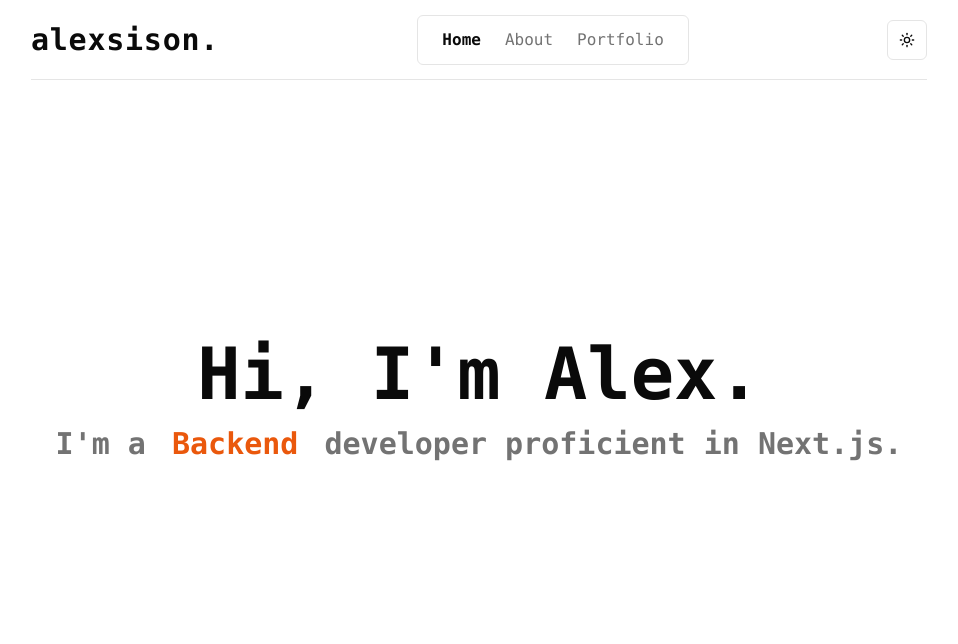
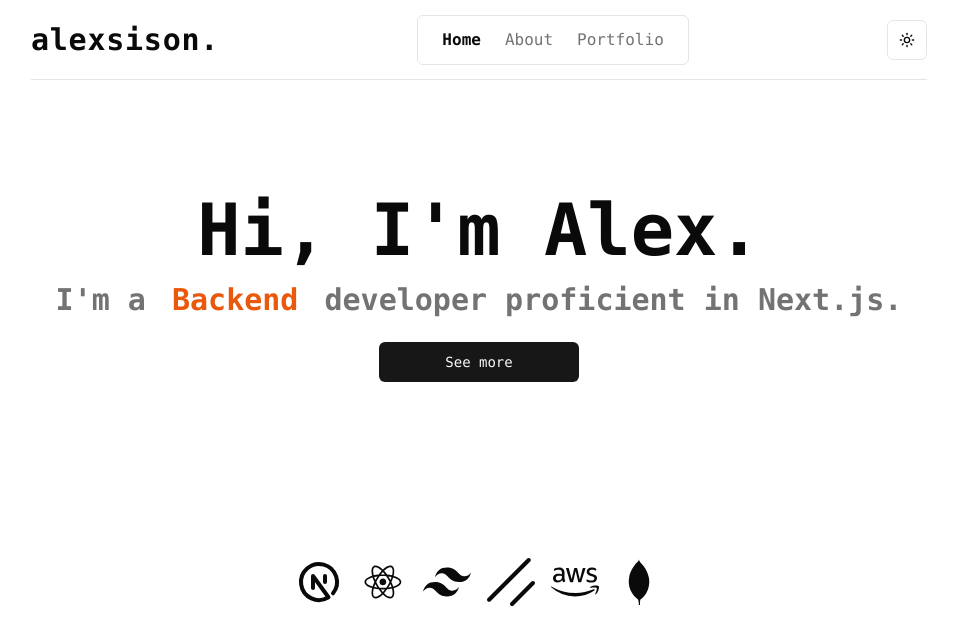
Before and after one commit to alexmortelsison/alexsisoncv, a Next.js app: page / in a window 1280 px wide. Shown: the top 644 px of the page, without its empty margins (161-1119 px from the left). Built offline with nearby package versions, Linux system fonts and the light colour scheme.

Commit message:
updated HomePage

```diff
--- a/app/page.tsx
+++ b/app/page.tsx
@@ -1,21 +1,47 @@
+import { DiMongodb } from "react-icons/di";
+import { SiShadcnui, SiTailwindcss } from "react-icons/si";
+import { FaAws } from "react-icons/fa";
+import { DiReact } from "react-icons/di";
+import { TbBrandNextjs } from "react-icons/tb";
 import { FlipWords } from "@/components/ui/flip-words";
+import { Button } from "@/components/ui/button";
+import Link from "next/link";
 const words = ["Frontend", "Backend", "Full Stack"];
+
+const stackLink = [
+  { icon: TbBrandNextjs },
+  { icon: DiReact },
+  { icon: SiTailwindcss },
+  { icon: SiShadcnui },
+  { icon: FaAws },
+  { icon: DiMongodb },
+];
 
 export default function Home() {
   return (
     <div className="max-w-4xl mx-auto flex flex-col justify-center items-center h-[80vh] text-center">
       <div>
-        <h1 className="text-7xl font-extrabold font-mono">
+        <h1 className=" text-5xl md:text-7xl font-extrabold font-mono">
           Hi, I&apos;m Alex.
         </h1>
       </div>
-      <div className="flex font-mono text-3xl font-extrabold pt-4 text-muted-foreground">
+      <div className="flex font-mono text-xl md:text-3xl font-extrabold pt-4 text-muted-foreground">
         <p>
           I&apos;m a {""}
           <FlipWords words={words} />
           developer proficient in Next.js.
         </p>
       </div>
+      <Button asChild className="mt-6 font-mono w-[200px]">
+        <Link href={"/about"}>See more</Link>
+      </Button>
+      <div className="flex mt-44 space-x-4 items-center">
+        {stackLink.map((link, idx) => (
+          <div key={idx}>
+            <link.icon className="md:h-12 md:w-12 h-10 w-10" />
+          </div>
+        ))}
+      </div>
     </div>
   );
 }
--- a/package.json
+++ b/package.json
@@ -22,6 +22,7 @@
     "next-themes": "^0.4.4",
     "react": "^19.0.0",
     "react-dom": "^19.0.0",
+    "react-icons": "^5.4.0",
     "tailwind-merge": "^3.0.1",
     "tailwindcss-animate": "^1.0.7"
   },
```
Also changed, not shown: 1 other file (tests, documents, lock files or other folders).
